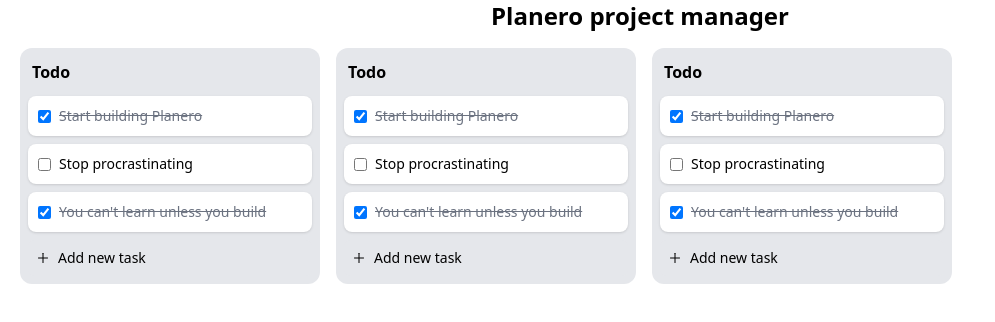
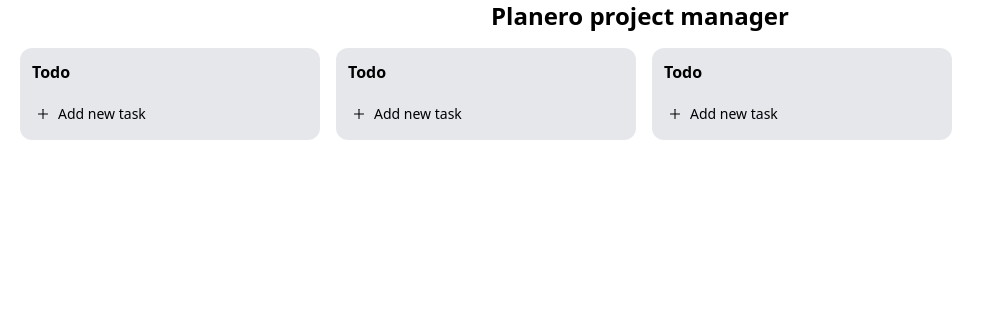
Before and after one commit to raknos13/planero-planner-react, a React (Vite) app: page / in a window 1280 px wide. Shown: the top 322 px of the page, without its empty margins (0-995 px from the left). Built offline with nearby package versions, Linux system fonts and the light colour scheme.

Commit message:
move onDragEng to board, dynamic list title v prop

```diff
--- a/src/components/TodoList.jsx
+++ b/src/components/TodoList.jsx
@@ -1,19 +1,12 @@
 import { useState, useRef, useEffect } from "react";
 import { DragDropContext, Draggable, Droppable } from "@hello-pangea/dnd";
 import { AiOutlinePlus, AiOutlineClose } from "react-icons/ai";
-import { v4 as uuidv4 } from "uuid";
+// import { v4 as uuidv4 } from "uuid";
 import TodoItem from "./TodoItem";
 import { useTasks } from "../hooks/useTasks";
 
-const initialTasks = [
-  { id: uuidv4(), title: "Start building Planero", completed: true },
-  { id: uuidv4(), title: "Stop procrastinating", completed: false },
-  { id: uuidv4(), title: "You can't learn unless you build", completed: true },
-];
-
-export default function TodoList() {
-  const { tasks, addTask, deleteTask, editTask, reorderTasks } =
-    useTasks(initialTasks);
+export default function TodoList({ initialTasks, title, onDragEnd }) {
+  const { tasks, addTask, deleteTask, editTask } = useTasks(initialTasks);
   const [newTask, setNewTask] = useState("");
   const [isAddingNewTask, setIsAddingNewTask] = useState(false);
 
@@ -25,20 +18,6 @@ export default function TodoList() {
     }
   }, [isAddingNewTask]);
 
-  // Function to handle what happens when dragging ends
-  function onDragEnd(result) {
-    const { destination, source } = result;
-    // If there's no destination (dropped outside), do nothing
-    if (!destination) {
-      return;
-    }
-    // If position hasn't changed do nothing
-    if (destination.index === source.index) {
-      return;
-    }
-    reorderTasks(source.index, destination.index);
-  }
-
   function handleSubmit(e) {
     e.preventDefault();
     addTask(newTask);
@@ -49,7 +28,7 @@ export default function TodoList() {
   return (
     <div className="container mx-2 p-2 bg-gray-200 rounded-xl w-[300px] h-min">
       <div className="font-bold mb-2 p-1">
-        <span>Todo</span>
+        <span>{title}</span>
       </div>
       {/* Wrap drag-and-drop context */}
       <DragDropContext onDragEnd={onDragEnd}>
@@ -62,7 +41,8 @@ export default function TodoList() {
               // bind ref to DOM element
               ref={provided.innerRef}
             >
-              {tasks.map((task, index) => (
+              {tasks &&
+                tasks.map((task, index) => (
                   <Draggable key={task.id} draggableId={task.id} index={index}>
                     {(provided) => (
                       <TodoItem
```
Lines whose indentation alone changed are shown as unchanged.
